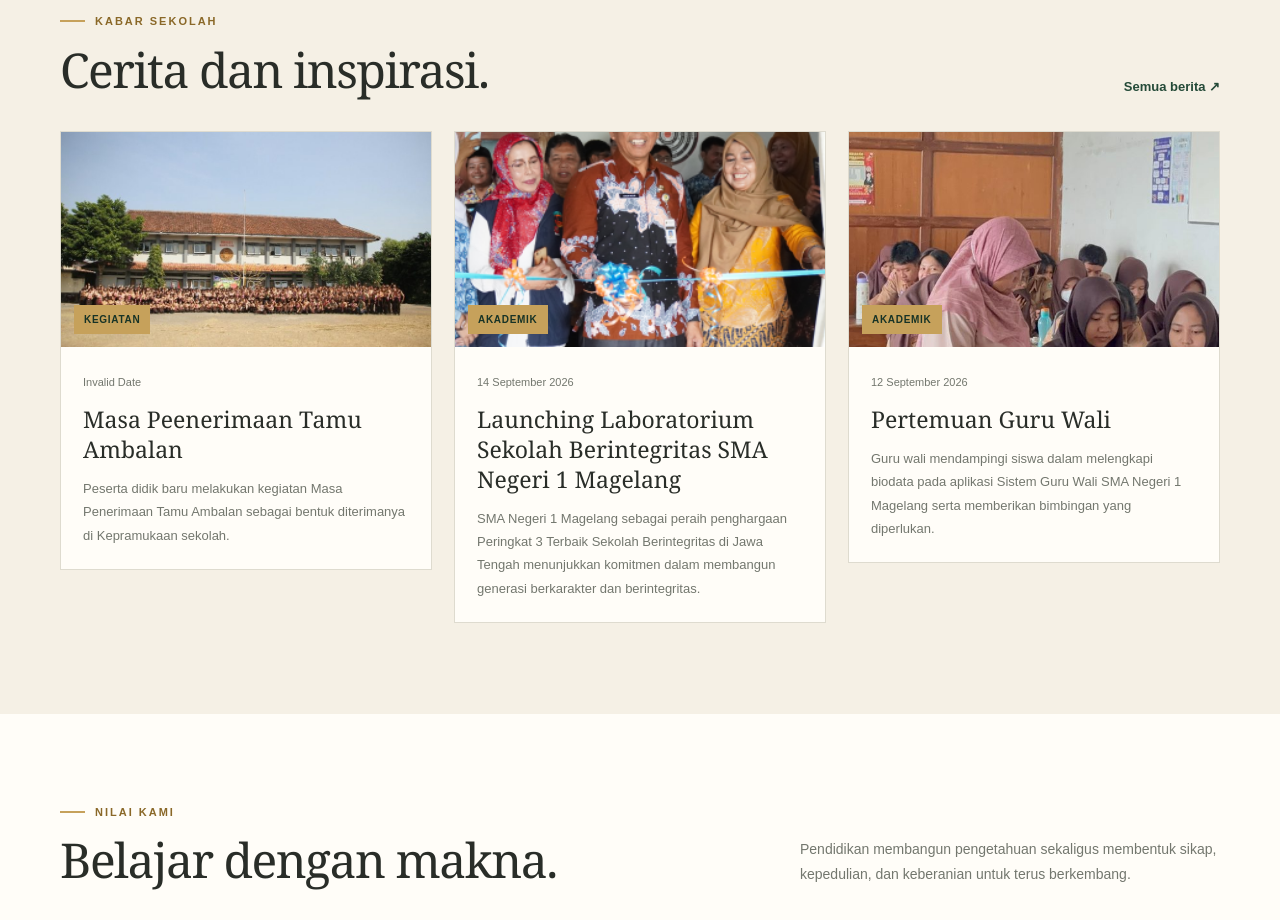
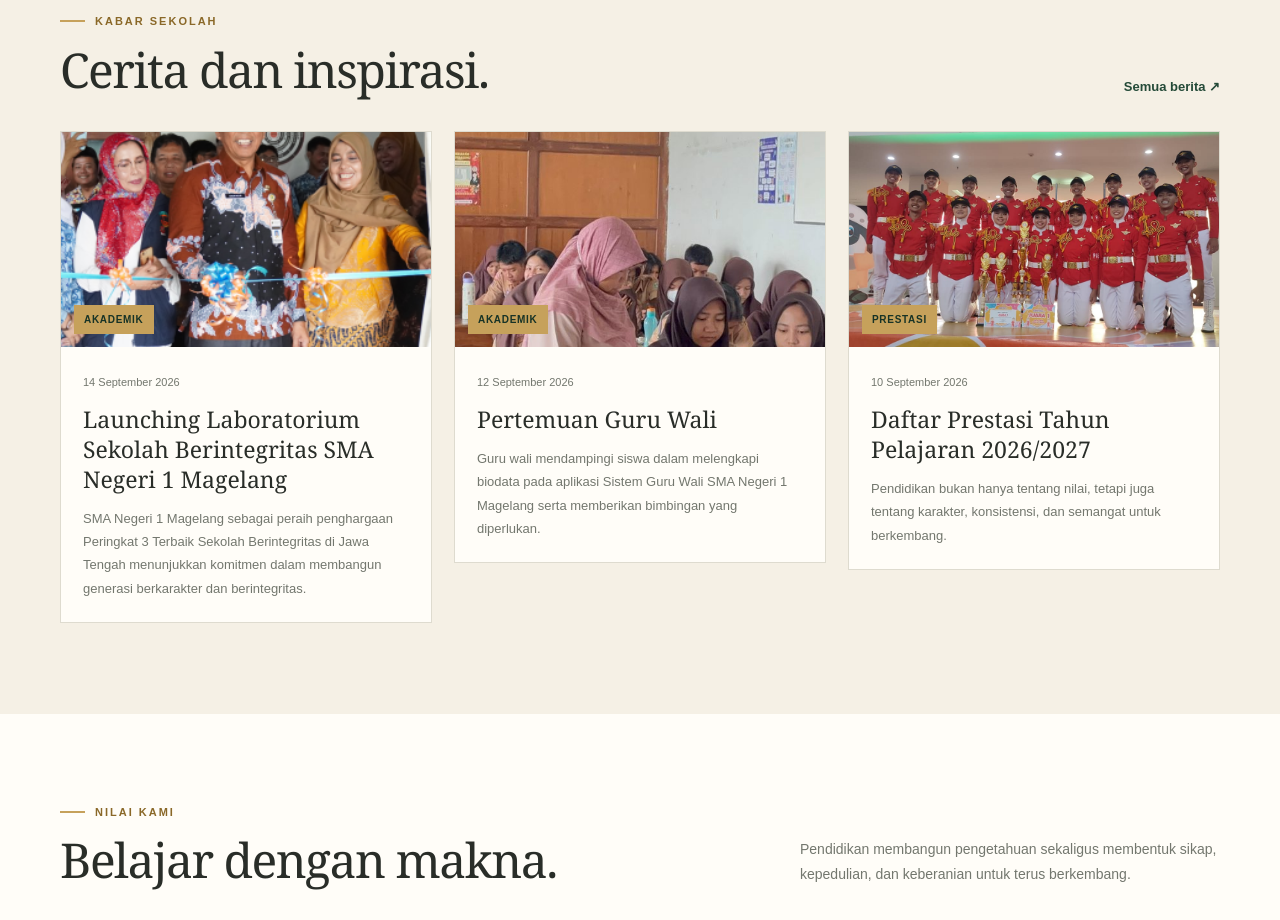
Before and after one commit to luthfianaputri/website-smansa, a Next.js app: page / in a window 1280 px wide. Shown: the part 1520-2440 px from the top of the page. Built offline with nearby package versions, Linux system fonts and the light colour scheme.

Commit message:
Website profil SMANSA

```diff
--- a/src/data/berita.js
+++ b/src/data/berita.js
@@ -54,7 +54,7 @@ export const berita = [
     id: "penguatan-karakter",
     judul: "Masa Peenerimaan Tamu Ambalan",
     kategori: "Kegiatan",
-    tanggal: "2026-o8-12",
+    tanggal: "2026-08-12",
     ringkasan:
       "Peserta didik baru melakukan kegiatan Masa Penerimaan Tamu Ambalan sebagai bentuk diterimanya di Kepramukaan sekolah.",
     gambar: "/images/mapta.jpg",
```
